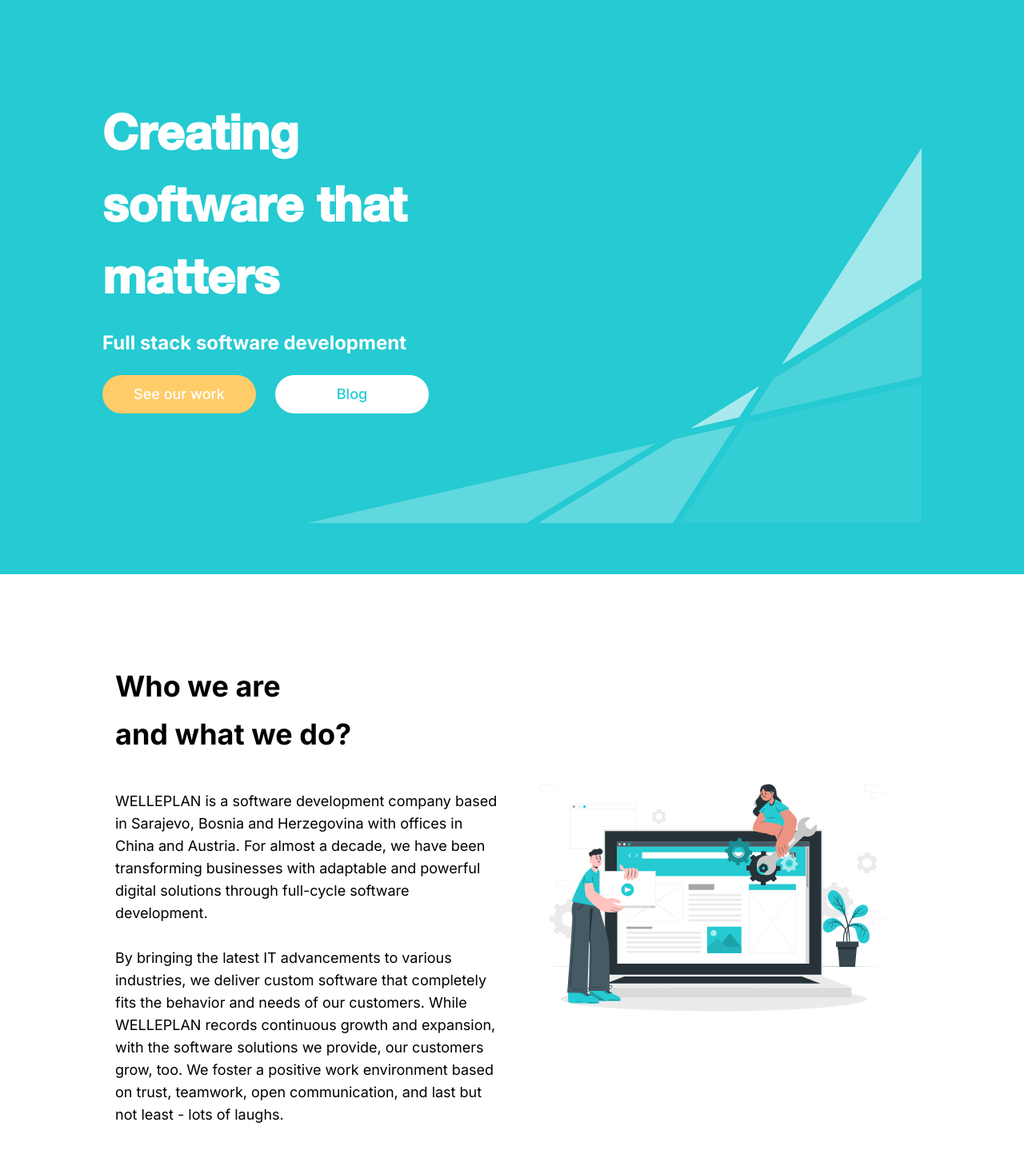
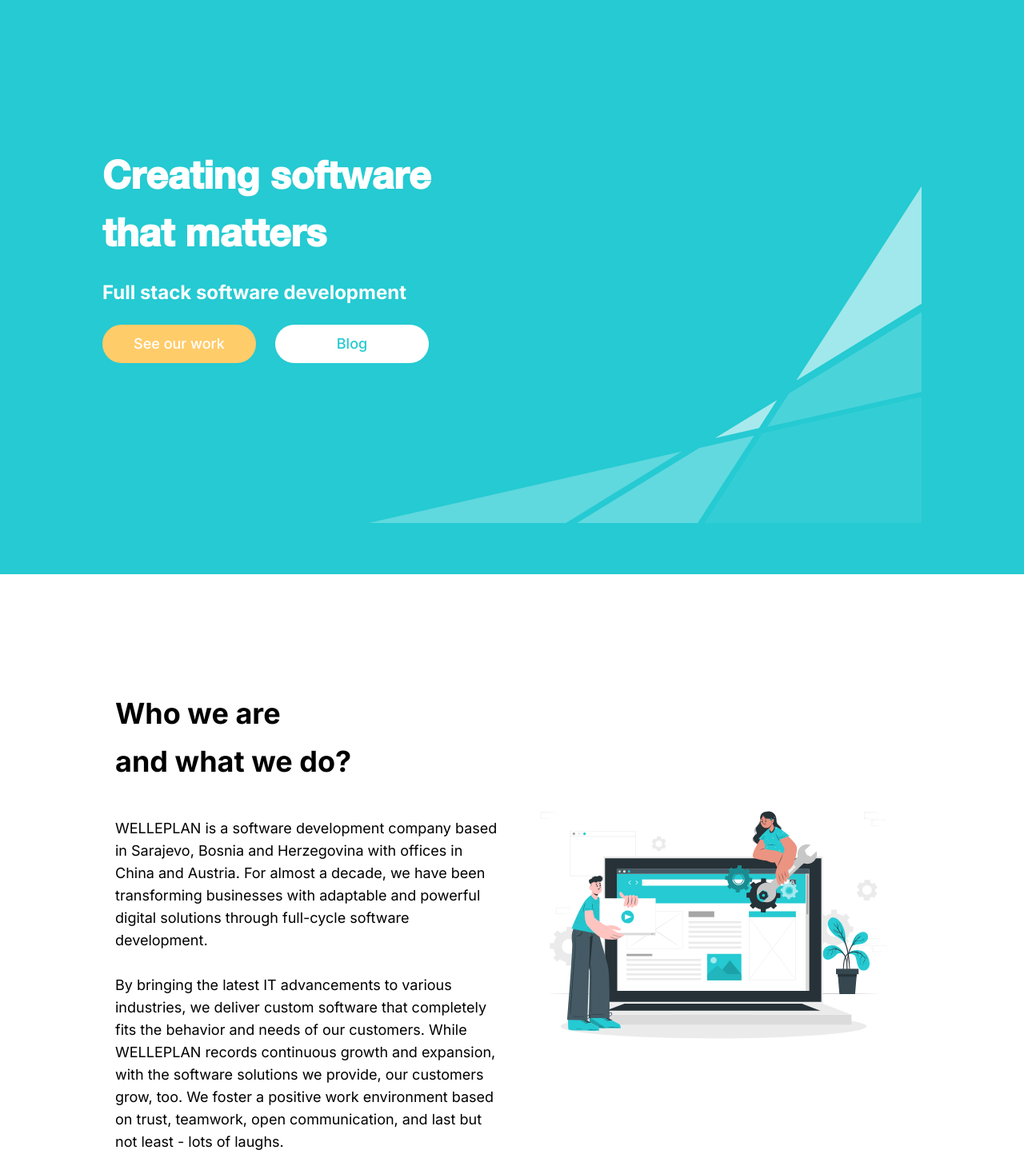
Before and after one commit to jsninjaleo/welleplan-frontend, a Next.js app: page / in a window 1280 px wide. Shown: the part 82-1550 px from the top of the page at 80% size. Built offline with nearby package versions, Linux system fonts and the light colour scheme.

Commit message:
fix some elements size

```diff
--- a/src/app/page.tsx
+++ b/src/app/page.tsx
@@ -24,7 +24,7 @@ export default function Home() {
             transition={first_section_view? { duration: 2, delay: 0.3 } : {}}
             ref={first_section}
           >
-            <h1 className='text-6xl font-bold leading-normal'>Creating software that matters</h1>
+            <h1 className='2xl:text-6xl text-5xl font-bold !leading-normal'>Creating software that matters</h1>
           </motion.div>
 
           <motion.div
@@ -83,7 +83,7 @@ export default function Home() {
         </div>
       </div>
 
-      <div className='h-screen bg-white grid grid-cols-2 gap-4 items-center 2xl:px-52 px-36 relative'>
+      <div className='py-36 bg-white grid grid-cols-2 gap-4 items-center 2xl:px-52 px-36 relative'>
         <motion.div
           initial={{ x:-200, opacity: 0}}
           animate={second_section_view? { x: 0, opacity: 1} : {}}
@@ -110,18 +110,18 @@ export default function Home() {
         </motion.div>
       </div>
 
-      <div className='h-screen bg-mainBlue 2xl:px-52 px-36'>
+      <div className='py-36 bg-mainBlue 2xl:px-52 px-36'>
         <div className='relative h-full flex justify-center items-center'>
           <p className='text-5xl text-white text-center leading-[72px]'>
             Welleplan is a software, product design and engineering company that’s passionate about crafting ideas into lovable products.
             While coding is what we love to do most, we also do much more than that.
           </p>
-          <Image src="/images/brand.svg" className='absolute xl:bottom-16 bottom-8 right-0' width={95} height={93} alt="" />
+          <Image src="/images/brand.svg" className='absolute -bottom-24 right-0' width={95} height={93} alt="" />
         </div>
       </div>
 
       <div
-        className='bg-white grid grid-cols-2 gap-4 2xl:px-52 px-36 py-64'
+        className='bg-white grid grid-cols-2 gap-4 2xl:px-52 px-36 py-36'
         ref={third_section}
       >
         <motion.div
@@ -228,7 +228,7 @@ export default function Home() {
         </div>
       </div>
 
-      <div className='bg-mainBlue 2xl:px-52 px-36 pt-16 pb-20'>
+      <div className='bg-mainBlue 2xl:px-52 px-36 py-24'>
         <div className='text-center'>
           <p className='text-4xl font-medium'>
             Want to stay in the loop?
@@ -269,7 +269,7 @@ export default function Home() {
         </div>
       </div>
 
-      <div className='bg-white 2xl:px-52 px-36 py-32 grid grid-cols-4 gap-4'>
+      <div className='bg-white 2xl:px-52 px-36 py-36 grid grid-cols-4 gap-4'>
          <div className='col-span-2'>
           <p className='text-4xl font-semibold mb-8'>Addittional content</p>
           <p className='text-3xl leading-[46px]'>
--- a/src/components/Footer.tsx
+++ b/src/components/Footer.tsx
@@ -9,9 +9,9 @@ export default function Footer({themeColor}: {themeColor: string}) {
     return (
         <div>
             <div className={classNames('2xl:px-52 px-36 pt-24 grid grid-cols-4 gap-4', themeColor )}>
-            <div className='col-span-4 mb-20'>
-                <p className='text-white text-3xl font-bold'>Welleplan</p>
-            </div>
+                <div className='col-span-4 mb-20'>
+                    <p className='text-white text-3xl font-bold'>Welleplan</p>
+                </div>
                 {
                     footerList.map((list, index)=>{
                         return (
--- a/src/components/Home/AnimationBrand.tsx
+++ b/src/components/Home/AnimationBrand.tsx
@@ -11,7 +11,7 @@ export default function AnimationBrand() {
               animate={{ opacity: [0, 0.5, 1, 0.5, 0]}}
               transition={{ repeat: Infinity , duration: 2 }}
             >
-                <Image src="/images/logo_seg1.svg" className='absolute bottom-0 right-[332px]' width={436} height={99} alt="" />
+                <Image src="/images/logo_seg1.svg" className='absolute bottom-0 right-[299px]' width={392} height={90} alt="" />
             </motion.div>
 
             <motion.div
@@ -19,7 +19,7 @@ export default function AnimationBrand() {
                 animate={{ opacity: [0, 0.5, 1, 0.5, 0]}}
                 transition={{ repeat: Infinity , duration: 2, delay: 0.4 }}
             >
-                <Image src="/images/logo_seg2.svg" className='absolute bottom-0 right-[232px]' width={247} height={122} alt="" />
+                <Image src="/images/logo_seg2.svg" className='absolute bottom-0 right-[209px]' width={222} height={110} alt="" />
             </motion.div>
 
             <motion.div
@@ -27,7 +27,7 @@ export default function AnimationBrand() {
                 animate={{ opacity: [0, 0.5, 1, 0.5, 0]}}
                 transition={{ repeat: Infinity , duration: 2, delay: 0.75 }}
             >
-                <Image src="/images/logo_seg3.svg" className='absolute bottom-0 right-0' width={302} height={175} alt="" />
+                <Image src="/images/logo_seg3.svg" className='absolute bottom-0 right-0' width={272} height={157} alt="" />
             </motion.div>
 
             <motion.div
@@ -35,7 +35,7 @@ export default function AnimationBrand() {
                 animate={{ opacity: [0, 0.5, 1, 0.5, 0]}}
                 transition={{ repeat: Infinity , duration: 2, delay: 1.1 }}
             >
-                <Image src="/images/logo_seg4.svg" className='absolute bottom-[134px] right-0' width={215} height={161} alt="" />
+                <Image src="/images/logo_seg4.svg" className='absolute bottom-[120px] right-0' width={193} height={145} alt="" />
             </motion.div>
 
             <motion.div
@@ -43,7 +43,7 @@ export default function AnimationBrand() {
                 animate={{ opacity: [0, 0.5, 1, 0.5, 0]}}
                 transition={{ repeat: Infinity , duration: 2, delay: 1.45 }}
             >
-                <Image src="/images/logo_seg5.svg" className='absolute bottom-[198px] right-0' width={175} height={272} alt="" />
+                <Image src="/images/logo_seg5.svg" className='absolute bottom-[178px] right-0' width={157} height={245} alt="" />
             </motion.div>
 
             <motion.div
@@ -51,7 +51,7 @@ export default function AnimationBrand() {
                 animate={{ opacity: [0, 0.5, 1, 0.5, 0]}}
                 transition={{ repeat: Infinity , duration: 2, delay: 1.8 }}
             >
-                <Image src="/images/logo_seg6.svg" className='absolute bottom-[118px] right-[202px]' width={87} height={54} alt="" />
+                <Image src="/images/logo_seg6.svg" className='absolute bottom-[106px] right-[180px]' width={78} height={49} alt="" />
             </motion.div>
         </div>
     )
```
